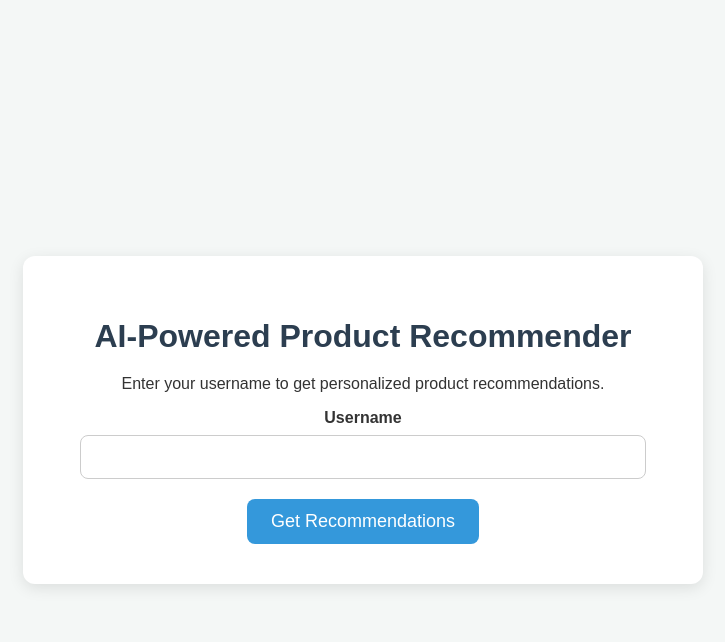
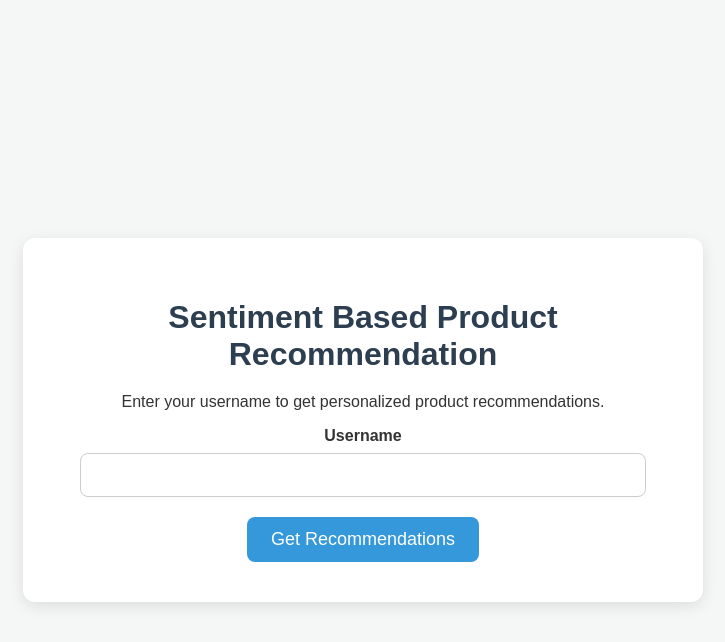
Before and after one commit to VardaanThapa/capstone_sentiment_based_product_recommendation, a Flask app: page / in a window 1280 px wide. Shown: the top 642 px of the page, without its empty margins (277-1002 px from the left). Run offline with Flask 3, Linux system fonts and the light colour scheme; parts of the project's set-up code (start-up, migrations or seed data) failed here and were passed over.

Commit message:
index page changed

```diff
--- a/templates/index.html
+++ b/templates/index.html
@@ -76,7 +76,7 @@
 </head>
 <body>
     <div class="container">
-        <h1>AI-Powered Product Recommender</h1>
+        <h1>Sentiment Based Product Recommendation</h1>
         <p>Enter your username to get personalized product recommendations.</p>
         <form action="/" method="post">
             <div class="form-group">
```
